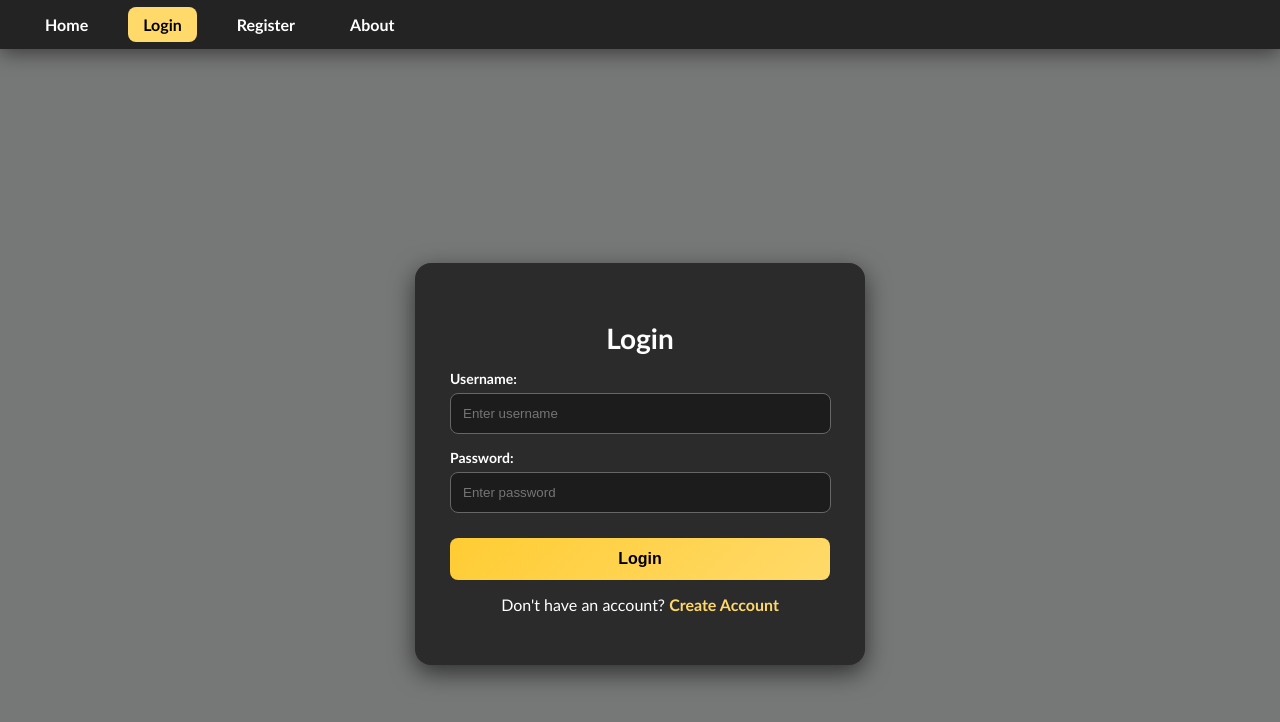
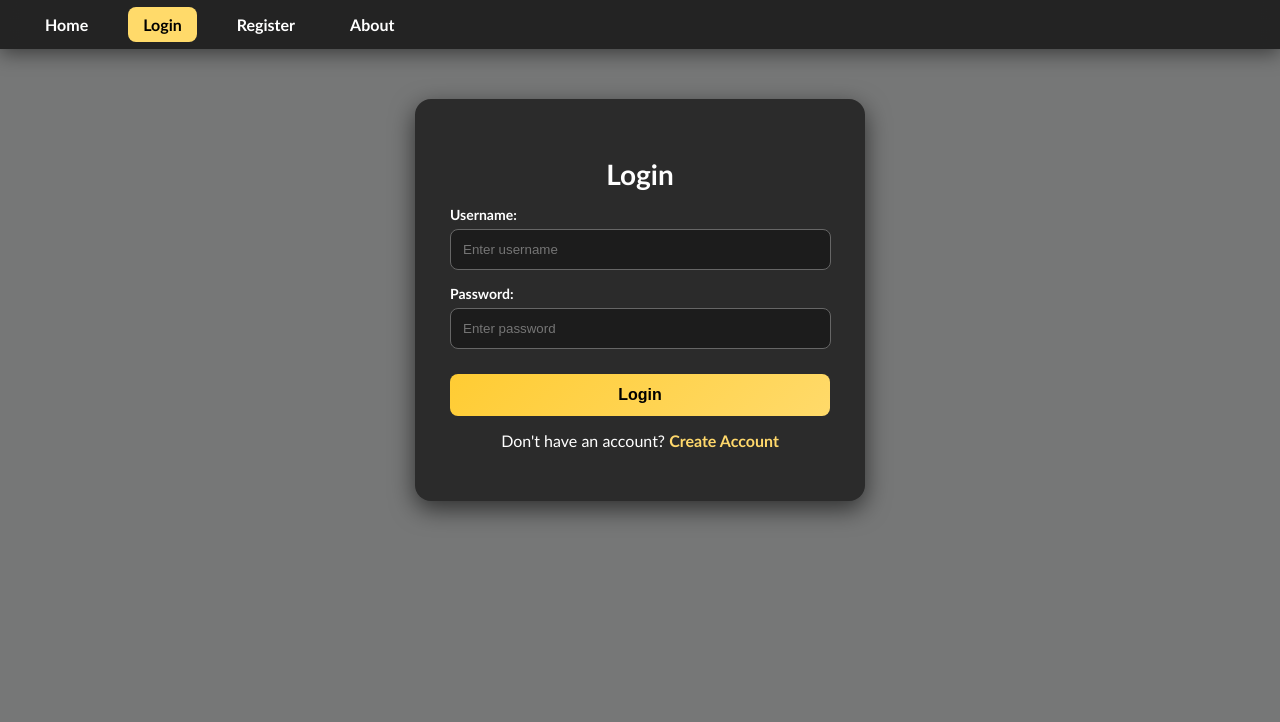
Before and after one commit to derwuwu/e-commerce-phone, a plain HTML site: page login.html in a window 1280 px wide. Drawn offline with Linux system fonts and the light colour scheme.

Commit message:
Update login.css

```diff
--- a/login.css
+++ b/login.css
@@ -52,7 +52,7 @@ body {
     display: flex;
     justify-content: center;
     align-items: center;
-    min-height: calc(100vh - 70px); /* full height minus nav */
+    min-height: calc(100vh - 500px); /* full height minus nav */
     padding: 20px;
 }
 
```
